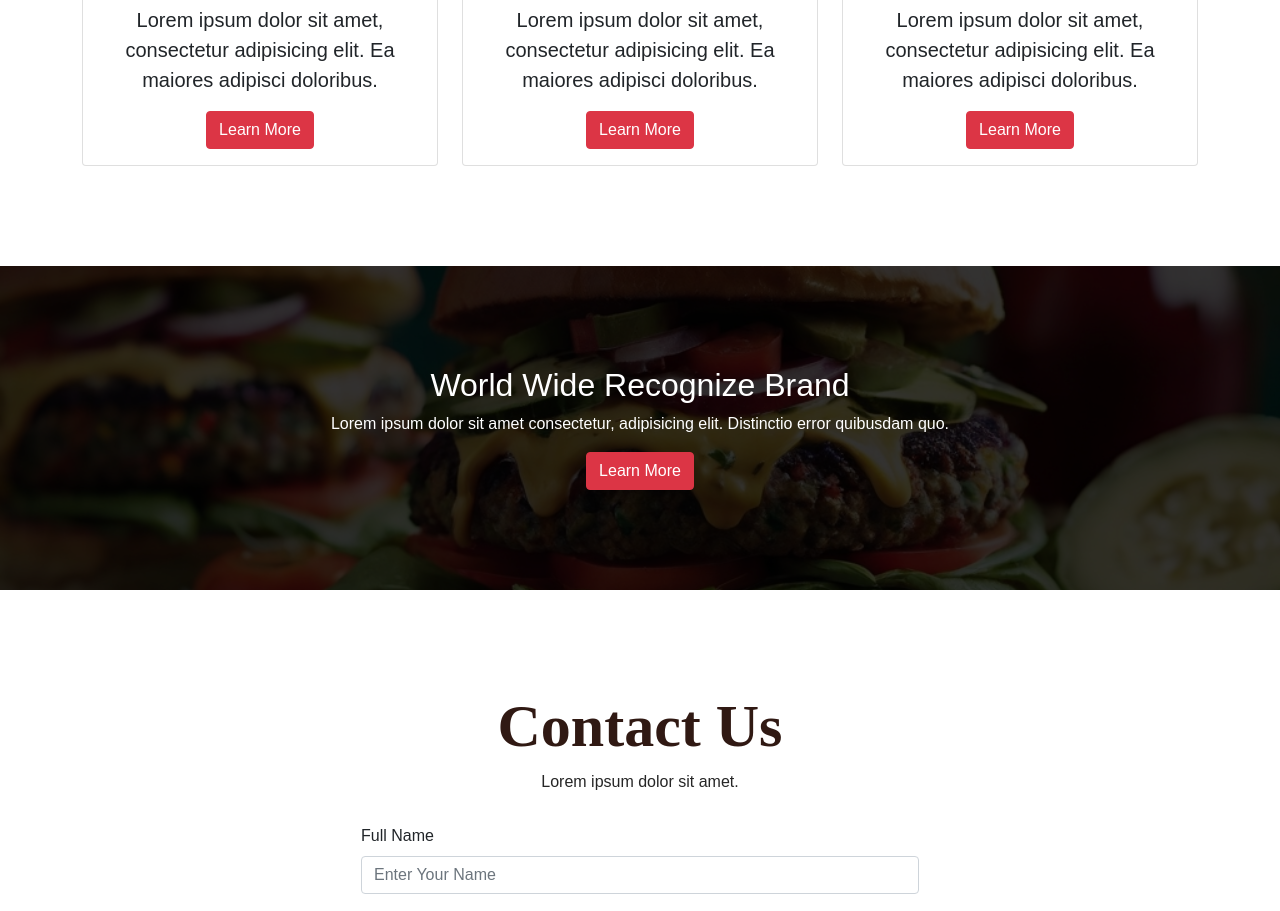
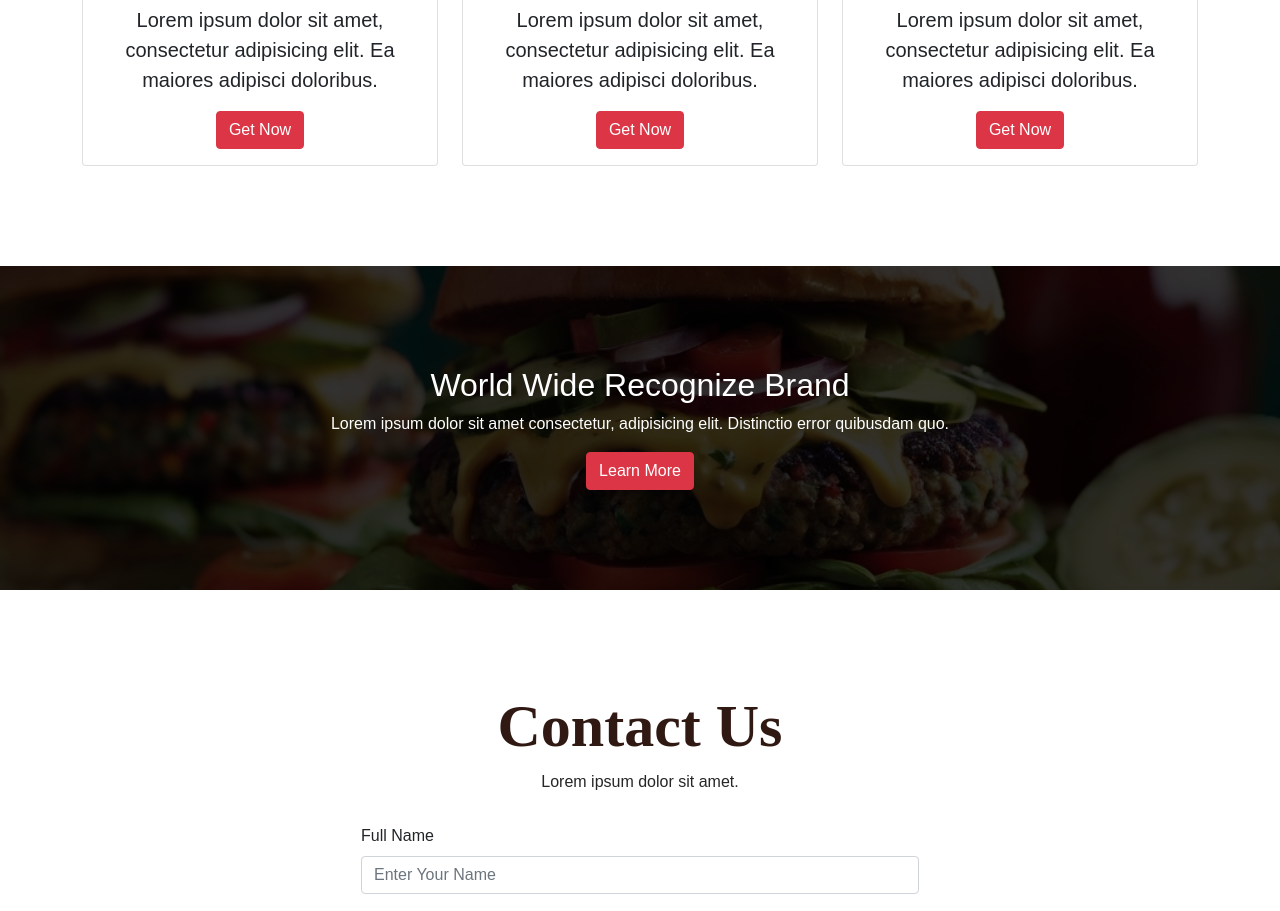
Before and after one commit to kirtan-21/TBurger, a plain HTML site: page index.html in a window 1280 px wide. Shown: the part 2594-3505 px from the top of the page. Drawn offline with nearby package versions, Linux system fonts and the light colour scheme.

Commit message:
Update index.html

```diff
--- a/index.html
+++ b/index.html
@@ -129,7 +129,7 @@
                         <h3 class="card-title">Beef Burger</h3>
                         <p class="lead">Lorem ipsum dolor sit amet, consectetur adipisicing elit. Ea maiores adipisci
                             doloribus.</p>
-                        <button class="btn btn-danger">Learn More</button>
+                        <button class="btn btn-danger">Get Now</button>
                     </div>
                 </div>
              </div>
@@ -143,7 +143,7 @@
                         <h3 class="card-title">Chicken Burger</h3>
                         <p class="lead">Lorem ipsum dolor sit amet, consectetur adipisicing elit. Ea maiores adipisci
                             doloribus.</p>
-                        <button class="btn btn-danger">Learn More</button>
+                        <button class="btn btn-danger">Get Now</button>
                     </div>
                 </div>
              </div>
@@ -157,7 +157,7 @@
                         <h3 class="card-title">Veg Burger</h3>
                         <p class="lead">Lorem ipsum dolor sit amet, consectetur adipisicing elit. Ea maiores adipisci
                             doloribus.</p>
-                        <button class="btn btn-danger">Learn More</button>
+                        <button class="btn btn-danger">Get Now</button>
                     </div>
                 </div>
              </div>
```
